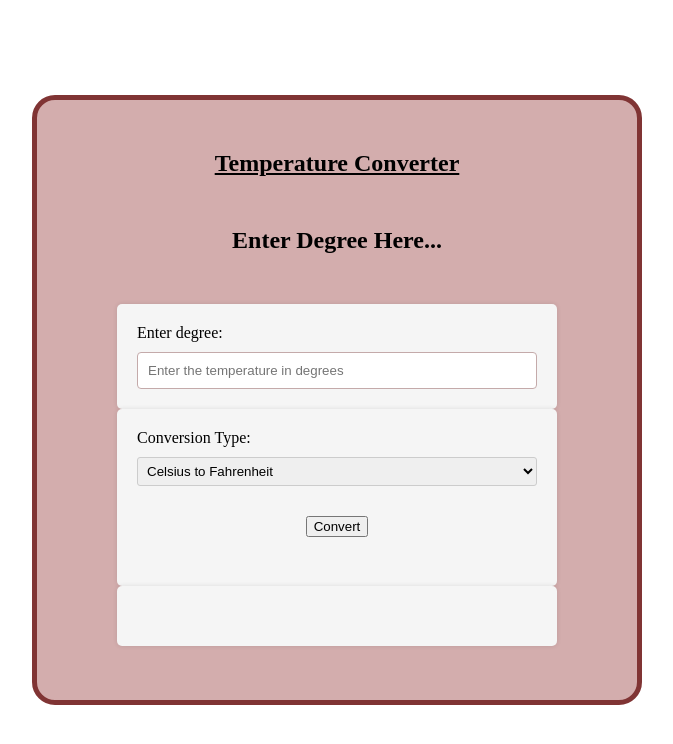
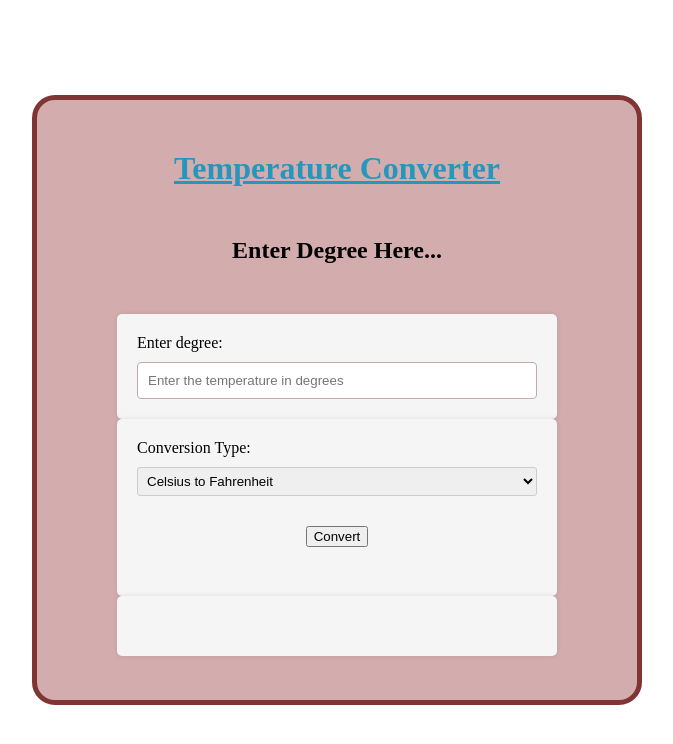
Before and after one commit to Harshitgupta8839/OIBSIP_level1_task3_temperatureconverter, a plain HTML site: page index.html in a window 1280 px wide. Shown: the whole page, without its empty margins (303-976 px from the left). Drawn offline with Linux system fonts and the light colour scheme.

Commit message:
Updated index.html

```diff
--- a/index.html
+++ b/index.html
@@ -20,11 +20,21 @@
             border-width: 5px;
 
         }
+         h1{
+          text-align: center;
+          margin-top: 50px;
+          margin-bottom: 50px;
+        }
         h2{
           text-align: center;
-          text-decoration: dashed;
           margin-top: 50px;
           margin-bottom: 50px;
+        }
+        .block h1{
+            text-decoration: none;
+            color: rgb(37, 150, 190);
+            font-family: "Times New Roman", Times, serif;
+
         }
         .converter {
           max-width: 400px;
@@ -80,7 +90,7 @@
 </head>
 <body>
     <div class="block">
-              <h2><u>Temperature Converter</u></h2>
+              <h1><u>Temperature Converter</u></h1>
               <h2>Enter Degree Here...</h2>
         <div class="converter">
               <label >Enter degree: </label>
```
